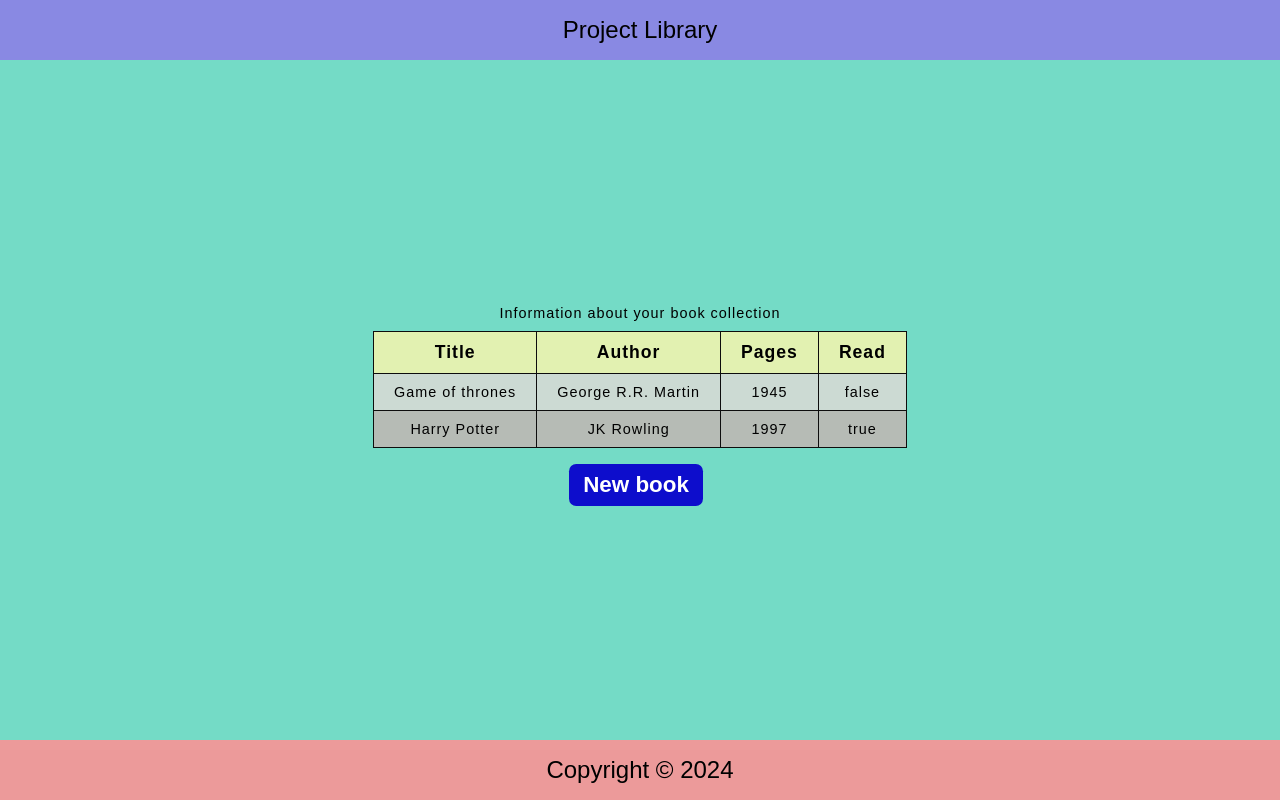
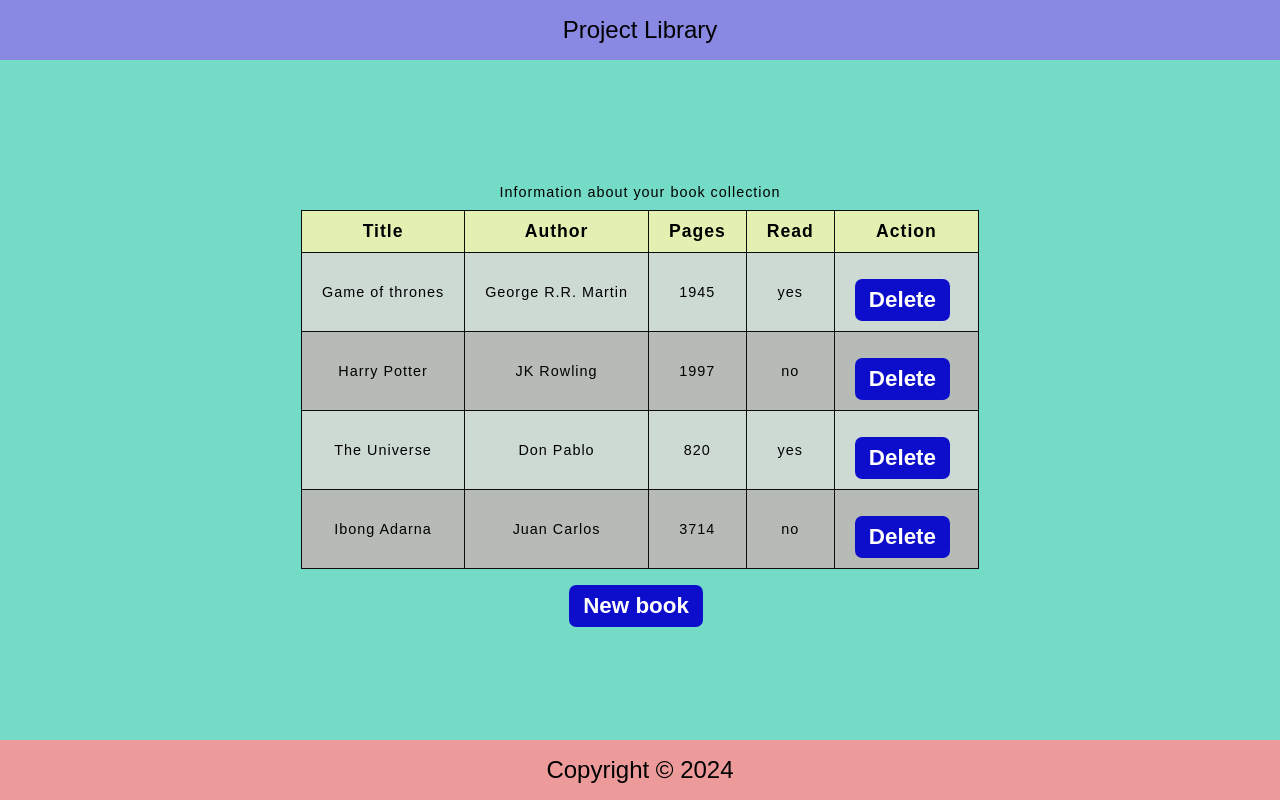
Before and after one commit to christianarlu/library, a plain HTML site: page index.html in a window 1280 px wide. Drawn offline with Linux system fonts and the light colour scheme.

Commit message:
Refactor Add and display functions
I incorporated addBook() into displayBook() so for efficiency. I also refactored the loop to prepare it for the implementation of the delete button by adding a global counter. I plan to use this for the custom data attribute in the DOM.

```diff
--- a/index.html
+++ b/index.html
@@ -21,6 +21,7 @@
                         <th>Author</th>
                         <th>Pages</th>
                         <th>Read</th>
+                        <th>Action</th>
                     </tr>
                 </thead>
                 <tbody>
--- a/script.js
+++ b/script.js
@@ -1,8 +1,10 @@
-const book1 = new Book("Game of thrones", "George R.R. Martin", 1945, false);
-const book2 = new Book("Harry Potter", "JK Rowling", 1997, true);
-const book3 = new Book("Noli Me Tangere", "Jose P. Rizal", 1878, false);
+const book1 = new Book("Game of thrones", "George R.R. Martin", 1945, "yes");
+const book2 = new Book("Harry Potter", "JK Rowling", 1997, "no");
+const book3 = new Book("The Universe", "Don Pablo", 820, "yes");
+const book4 = new Book("Ibong Adarna", "Juan Carlos", 3714, "no");
 
-const myLibrary = [book1, book2];
+const myLibrary = [book1, book2, book3, book4];
+let counter = 0;
 
 const table = document.querySelector("table");
 const submit = document.querySelector(".submit");
@@ -37,7 +39,12 @@ submit.addEventListener("click", (e) => {
     let read = inputRadio.value;
 
     const book = new Book(title, author, pages, read);
-    addBook(book)
+
+    myLibrary.push(book);
+    counter++;
+    displayBooks(myLibrary);
+
+
     clearInputs();
     modal.close();
 });
@@ -55,32 +62,30 @@ function clearInputs() {
     }
 }
 
-// ADD BOOK FUNCTION
-function addBook(bookObj) {
-    myLibrary.push(bookObj);
-    const newRow = document.createElement("tr");
-    table.appendChild(newRow);
-    for (let key in bookObj) {
-        const newTd = document.createElement("td");
-        newRow.appendChild(newTd);
-        const newText = document.createTextNode(bookObj[key]);
-        newTd.appendChild(newText);
-    }
-}
-
 // DISPLAY FUNCTION
 function displayBooks(myLibrary) {
-    myLibrary.forEach((book) => {
+    for (let i = counter; i < myLibrary.length; i++) {
         const newRow = document.createElement("tr");
         table.appendChild(newRow);
-        for (let key in book) {
+        for (let key in myLibrary[i]) {
             const newTd = document.createElement("td");
             newRow.appendChild(newTd)
 
-            const newText = document.createTextNode(book[key]);
+            const newText = document.createTextNode(myLibrary[i][key]);
             newTd.appendChild(newText);
+
         }
-    });
+        // CREATE DELETE BUTTON
+        const delCell = document.createElement("td");
+        const delButton = document.createElement("button");
+        const delText = document.createTextNode("Delete");
+        newRow.appendChild(delCell);
+        delCell.appendChild(delButton);
+        delButton.appendChild(delText);
+
+        // UPDATE GLOBAL COUNTER
+        counter = i;
+    }
 }
 
 displayBooks(myLibrary);
```
